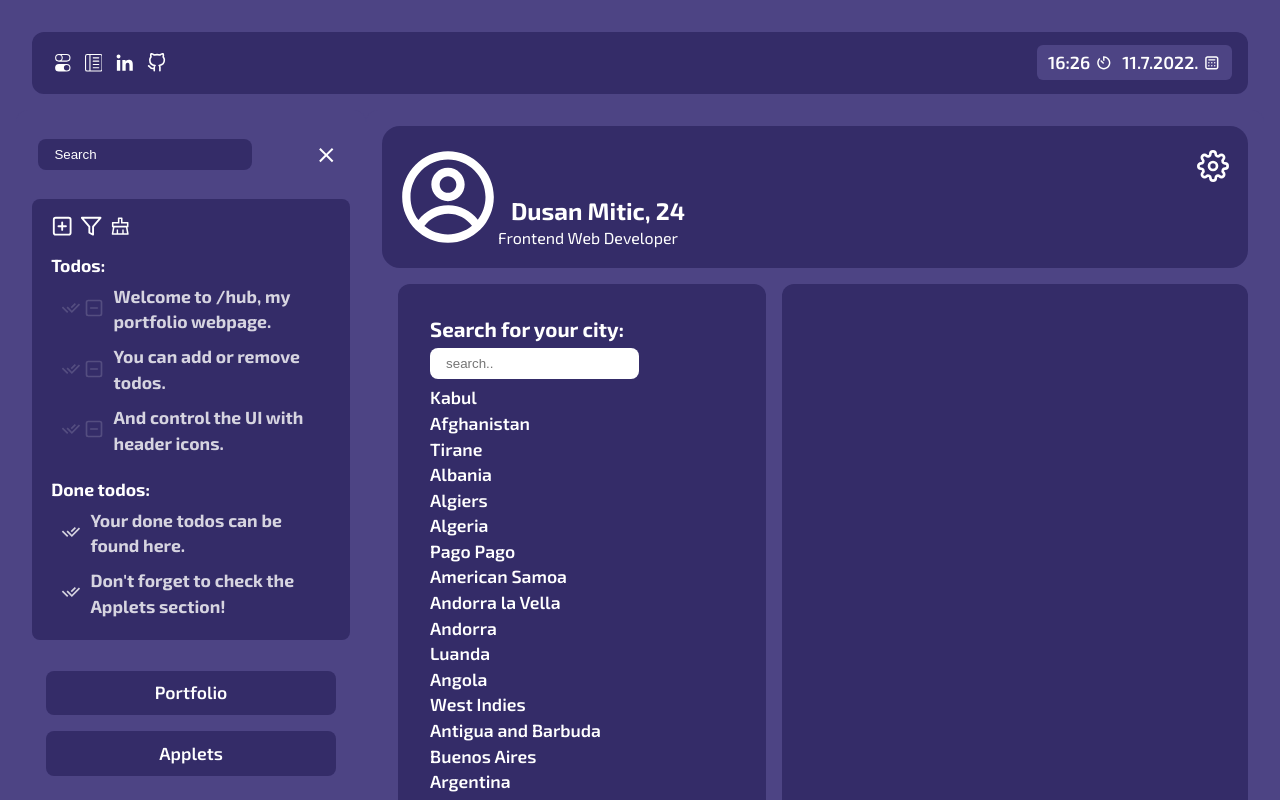
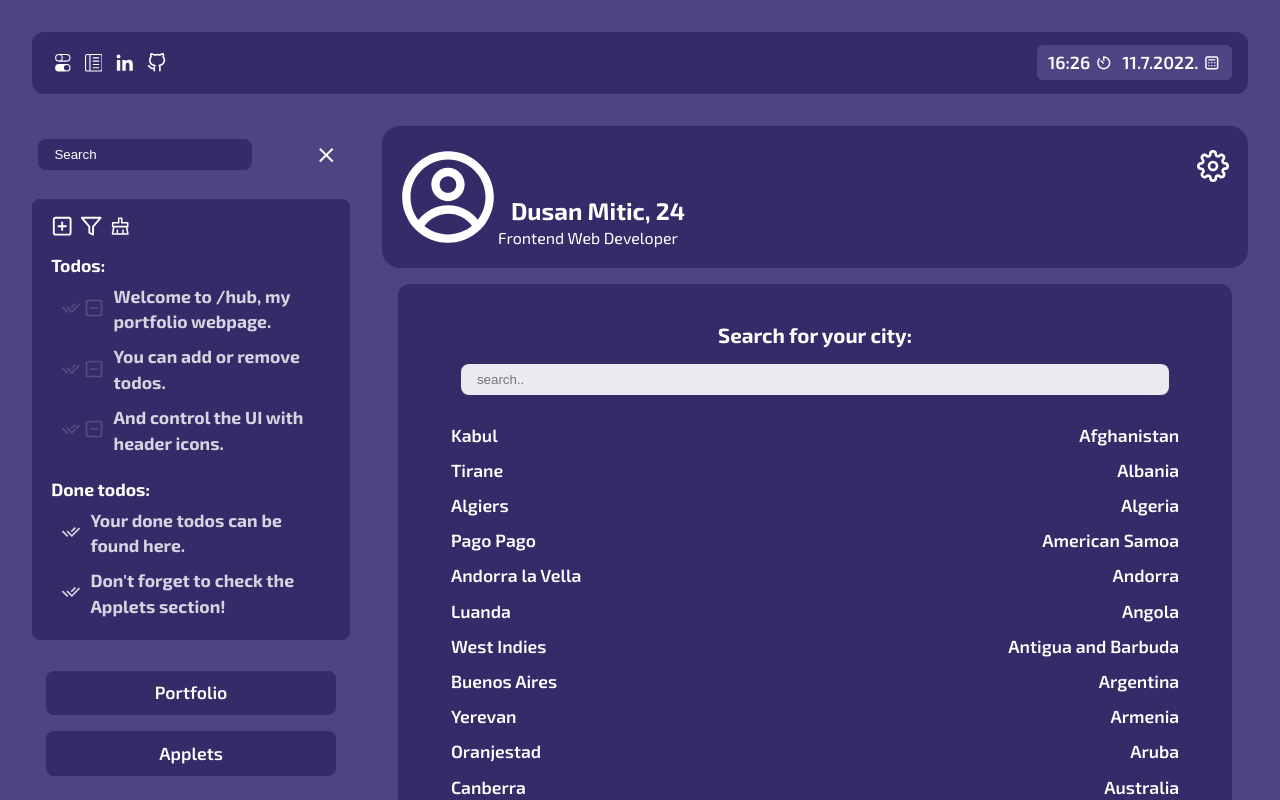
Before and after one commit to erazmozen/hub, a React (Create React App) app: page /hub/applets in a window 1280 px wide. Built offline with nearby package versions, Linux system fonts and the light colour scheme; no server answers.

Commit message:
Move css to separate file

```diff
--- a/src/components/Showpage/comps/Weather/CityPicker.jsx
+++ b/src/components/Showpage/comps/Weather/CityPicker.jsx
@@ -1,4 +1,5 @@
 import { useState } from "react";
+import "./citypicker.css";
 
 const CityPicker = ({ changeCity, weatherCityData }) => {
   const [searchInput, setSearchInput] = useState("");
--- /dev/null
+++ b/src/components/Showpage/comps/Weather/citypicker.css
@@ -0,0 +1,55 @@
+.city-picker-wrapper {
+  height: 600px;
+  width: 500px;
+  margin: 1rem;
+  text-align: center;
+}
+
+@media only screen and (max-width: 800px) {
+  .city-picker-wrapper {
+  }
+}
+
+.city-picker-wrapper h3 {
+  margin-bottom: 0.6rem;
+  margin-top: 0.4rem;
+}
+
+.city-picker-wrapper input {
+  width: 92%;
+  background-color: rgba(255, 255, 255, 0.9);
+}
+
+.city-wrapper {
+  max-height: 420px;
+  margin-top: 1rem;
+  overflow: scroll;
+}
+
+.city-picker {
+  display: flex;
+  align-items: center;
+  justify-content: space-between;
+  padding: 0.1rem 1rem;
+  transition: padding 0.2s ease;
+}
+
+.city-picker p {
+  padding: 0.3rem;
+  line-height: 1.4rem;
+}
+
+.city-picker p:nth-child(2) {
+  text-align: right;
+}
+.city-picker p:nth-child(1) {
+  text-align: left;
+}
+
+.city-picker:hover {
+  cursor: pointer;
+  background-color: var(--primary);
+  border-radius: 8px;
+  padding-left: 1.4rem;
+  transition: padding 0.2s ease;
+}
```
